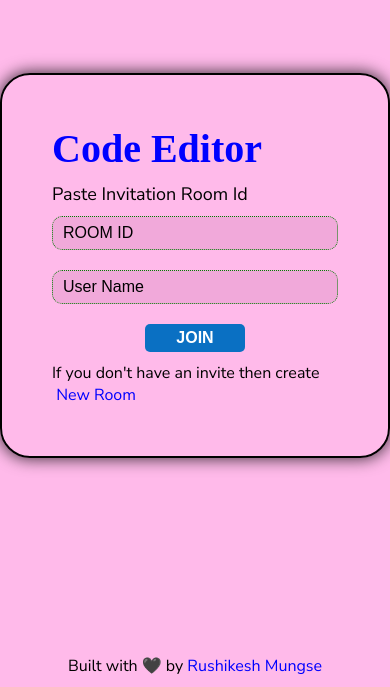
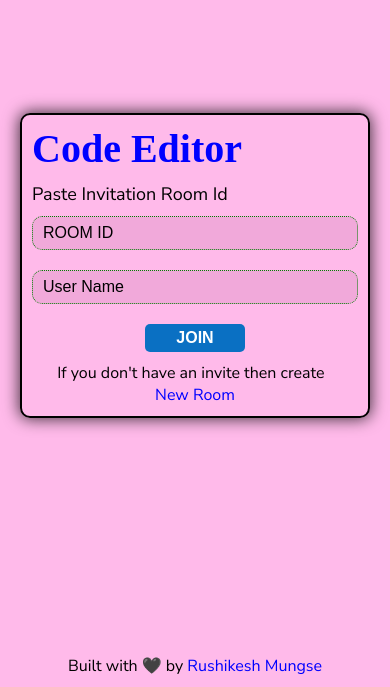
Before and after one commit to rushi-mungse/code-editor, a React (Create React App) app in the folder Frontend/: page / in a window 390 px wide. Shown: the part 157-844 px from the top of the page. Built offline with nearby package versions, Linux system fonts and the light colour scheme; a web font is replaced by a local one.

Commit message:
responsible page

```diff
--- a/Frontend/src/App.css
+++ b/Frontend/src/App.css
@@ -77,3 +77,41 @@
 a {
   color: blue;
 }
+
+@media only screen and (max-width: 500px) {
+  .formWrapper {
+    padding: 30px;
+    width: 400px;
+  }
+  .inviteBtn {
+    text-align: center;
+    display: flex;
+    flex-direction: column;
+  }
+}
+
+@media only screen and (max-width: 420px) {
+  .formWrapper {
+    padding: 10px;
+    width: 350px;
+    border-radius: 10px;
+  }
+  .inviteBtn {
+    text-align: center;
+    display: flex;
+    flex-direction: column;
+  }
+}
+
+@media only screen and (max-width: 350px) {
+  .formWrapper {
+    padding: 10px;
+    width: 270px;
+    border-radius: 10px;
+  }
+  .inviteBtn {
+    text-align: center;
+    display: flex;
+    flex-direction: column;
+  }
+}
```
